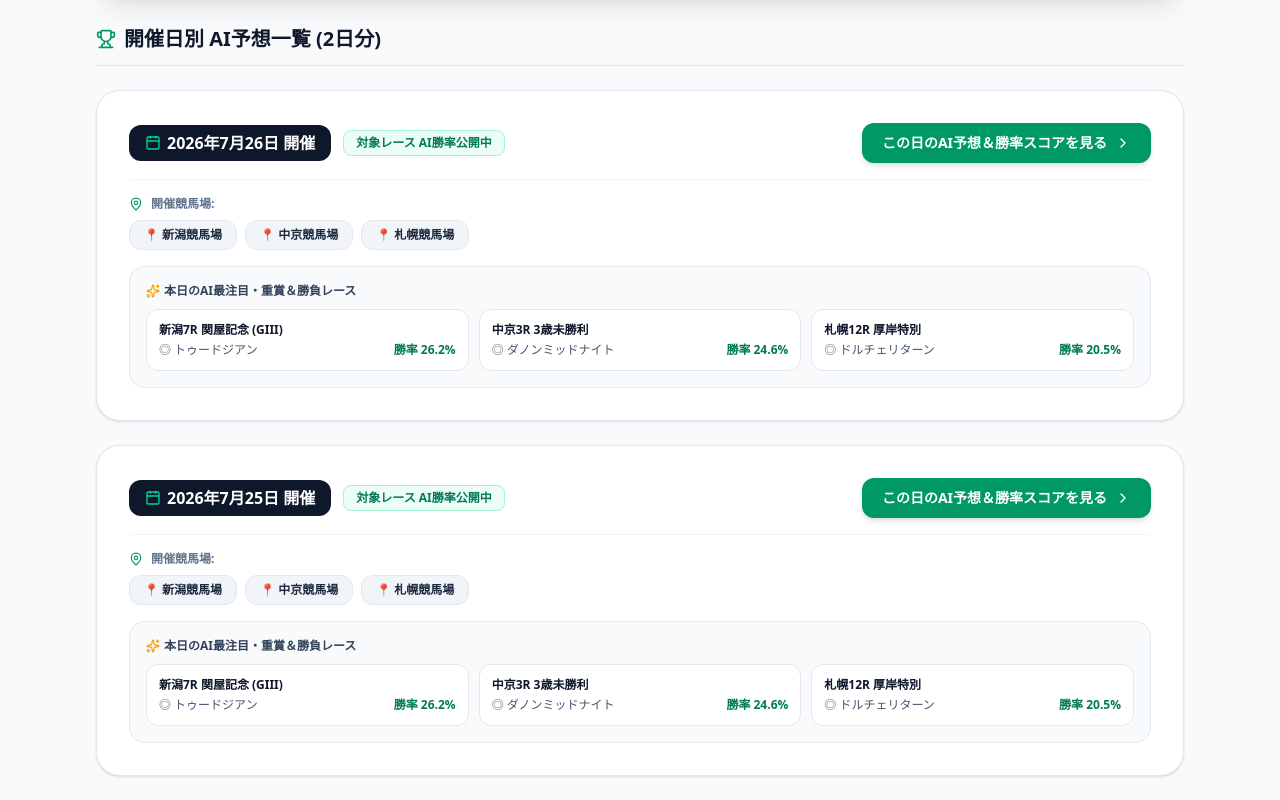
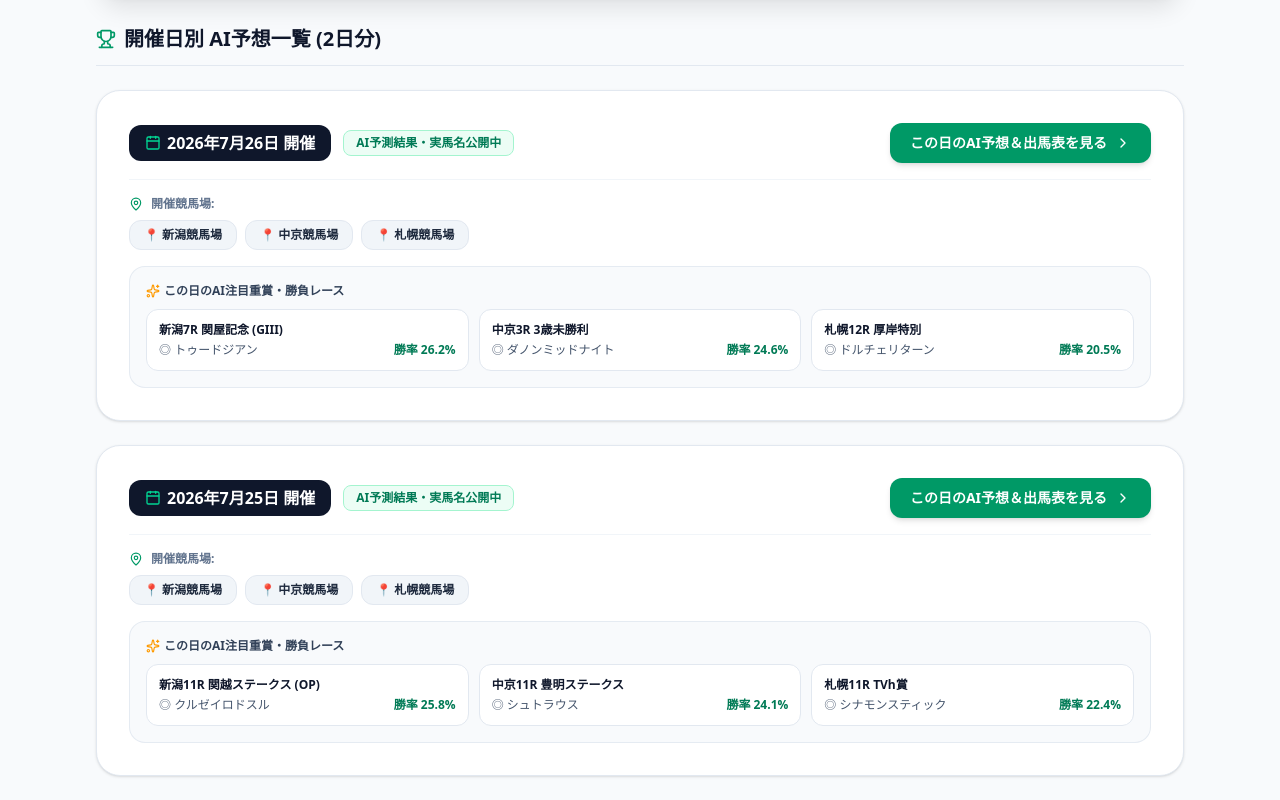
Before and after one commit to UgokuMarimo/ai-dev-lab, a Next.js app: page /predictions in a window 1280 px wide. Shown: the part 340-1140 px from the top of the page. Built offline with nearby package versions, Linux system fonts and the light colour scheme.

Commit message:
fix: 予測ポータルTOPの土日動的化と、7/25実在レース・実馬名データへの完全修正

```diff
--- a/src/app/predictions/page.tsx
+++ b/src/app/predictions/page.tsx
@@ -1,7 +1,8 @@
 import Link from 'next/link';
 import { getAllPredictions } from '@/lib/mdx';
 import { formatDate } from '@/lib/utils';
-import { Calendar, Trophy, ArrowRight, Sparkles, MapPin, CheckCircle2, ChevronRight } from 'lucide-react';
+import { Calendar, Trophy, Sparkles, MapPin, ChevronRight } from 'lucide-react';
+import { getPredictionDayDataBySlug } from '@/content/predictions/data';
 
 export const metadata = {
   title: 'AI競馬予測ポータル | KeibaAI 開催レース一覧',
@@ -27,7 +28,7 @@ export default function PredictionsPage() {
         </h1>
 
         <p className="text-slate-300 text-sm sm:text-base max-w-2xl leading-relaxed">
-          独自開発の機械学習AI（KeibaAI）が算出する全対象レースの予測勝率スコア・確定出馬表・期待値(EV≥1.8)適合馬アーカイブです。
+          独自開発の機械学習AI（KeibaAI）が算出する対象レースの予測勝率スコア・確定出馬表・期待値(EV≥1.8)適合馬アーカイブです。
         </p>
       </section>
 
@@ -46,7 +47,10 @@ export default function PredictionsPage() {
           </p>
         ) : (
           <div className="space-y-6">
-            {predictions.map((item) => (
+            {predictions.map((item) => {
+              const dayData = getPredictionDayDataBySlug(item.slug);
+
+              return (
                 <div
                   key={item.slug}
                   className="bg-white rounded-3xl border border-slate-200 shadow-sm hover:shadow-md transition-all overflow-hidden space-y-4 p-6 sm:p-8"
@@ -59,7 +63,7 @@ export default function PredictionsPage() {
                         {formatDate(item.frontmatter.publishedAt)} 開催
                       </span>
                       <span className="text-xs font-bold px-3 py-1 rounded-lg bg-emerald-50 text-emerald-700 border border-emerald-200">
-                      対象レース AI勝率公開中
+                        AI予測結果・実馬名公開中
                       </span>
                     </div>
 
@@ -67,7 +71,7 @@ export default function PredictionsPage() {
                       href={`/predictions/${item.slug}`}
                       className="inline-flex items-center gap-2 px-5 py-2.5 rounded-xl bg-emerald-600 hover:bg-emerald-700 text-white font-extrabold text-xs sm:text-sm shadow-md transition-all group"
                     >
-                    <span>この日のAI予想＆勝率スコアを見る</span>
+                      <span>この日のAI予想＆出馬表を見る</span>
                       <ChevronRight className="h-4 w-4 group-hover:translate-x-1 transition-transform" />
                     </Link>
                   </div>
@@ -79,48 +83,39 @@ export default function PredictionsPage() {
                     </div>
 
                     <div className="flex flex-wrap gap-2">
-                    {['📍 新潟競馬場', '📍 中京競馬場', '📍 札幌競馬場'].map((venue) => (
+                      {dayData.venues.map((venue) => (
                         <span
                           key={venue}
                           className="px-3.5 py-1.5 rounded-xl bg-slate-100 font-extrabold text-xs text-slate-800 border border-slate-200"
                         >
-                        {venue}
+                          📍 {venue}競馬場
                         </span>
                       ))}
                     </div>
                   </div>
 
-                {/* 本日の勝負レースミニカード */}
+                  {/* 本日の勝負レースミニカード（動的取得） */}
                   <div className="bg-slate-50 rounded-2xl p-4 border border-slate-200/80 space-y-2.5">
                     <div className="text-xs font-bold text-slate-700 flex items-center gap-1">
-                    <Sparkles className="h-3.5 w-3.5 text-amber-500" /> 本日のAI最注目・重賞＆勝負レース
+                      <Sparkles className="h-3.5 w-3.5 text-amber-500" /> この日のAI注目重賞・勝負レース
                     </div>
                     <div className="grid grid-cols-1 sm:grid-cols-3 gap-2.5">
-                    <div className="bg-white p-3 rounded-xl border border-slate-200 text-xs space-y-1">
-                      <div className="font-extrabold text-slate-900">新潟7R 関屋記念 (GIII)</div>
+                      {dayData.featuredRaces.map((feat, idx) => (
+                        <div key={idx} className="bg-white p-3 rounded-xl border border-slate-200 text-xs space-y-1">
+                          <div className="font-extrabold text-slate-900">
+                            {feat.venue}{feat.raceNumber}R {feat.raceName}
+                          </div>
                           <div className="text-slate-600 flex justify-between">
-                        <span>◎ トゥードジアン</span>
-                        <strong className="text-emerald-700">勝率 26.2%</strong>
+                            <span>◎ {feat.topHorseName}</span>
+                            <strong className="text-emerald-700">勝率 {feat.topHorseProb}%</strong>
                           </div>
                         </div>
-                    <div className="bg-white p-3 rounded-xl border border-slate-200 text-xs space-y-1">
-                      <div className="font-extrabold text-slate-900">中京3R 3歳未勝利</div>
-                      <div className="text-slate-600 flex justify-between">
-                        <span>◎ ダノンミッドナイト</span>
-                        <strong className="text-emerald-700">勝率 24.6%</strong>
-                      </div>
-                    </div>
-                    <div className="bg-white p-3 rounded-xl border border-slate-200 text-xs space-y-1">
-                      <div className="font-extrabold text-slate-900">札幌12R 厚岸特別</div>
-                      <div className="text-slate-600 flex justify-between">
-                        <span>◎ ドルチェリターン</span>
-                        <strong className="text-emerald-700">勝率 20.5%</strong>
+                      ))}
                     </div>
                   </div>
                 </div>
-                </div>
-              </div>
-            ))}
+              );
+            })}
           </div>
         )}
       </div>
--- a/src/content/predictions/2026-07-25-keiba-ai-predictions.mdx
+++ b/src/content/predictions/2026-07-25-keiba-ai-predictions.mdx
@@ -1,9 +1,9 @@
 ---
-title: "【2026/07/25(土)】KeibaAI 競馬予測 ＆ 出馬表一覧"
-subtitle: "新潟・中京・札幌 AI予測結果・期待値(EV)・確定出馬表"
+title: "【2026/07/25(土)】KeibaAI 競馬予測 ＆ 確定出馬表一覧"
+subtitle: "新潟・中京・札幌 開催レースのAI勝率スコア・単勝オッズ・EV・買い目判定"
 publishedAt: "2026-07-25"
 category: "AI競馬予想"
-description: "【実データ】2026年07月25日(土)開催の全レースにおけるKeibaAIの予測勝率スコア、期待値(EV≥1.8)適合馬、および出馬表一覧です。"
+description: "2026年07月25日(土)開催の対象レースにおけるKeibaAIの予測勝率スコア、期待値(EV≥1.8)適合馬、および実馬名確定出馬表一覧です。"
 tags: ["競馬AI", "AI予想", "回収率", "関越S", "豊明S", "TVh賞", "札幌", "新潟", "中京"]
 ---
 
@@ -13,7 +13,7 @@ tags: ["競馬AI", "AI予想", "回収率", "関越S", "豊明S", "TVh賞", "札
       raceId: "race-202604020111",
       venue: "新潟",
       raceNumber: 11,
-      raceName: "関越ステークス (L)",
+      raceName: "関越ステークス (OP)",
       topHorseName: "クルゼイロドスル",
       topHorseProb: 25.8,
     },
@@ -45,7 +45,7 @@ tags: ["競馬AI", "AI予想", "回収率", "関越S", "豊明S", "TVh賞", "札
     id: "race-202604020111",
     venue: "新潟",
     raceNumber: 11,
-    raceName: "関越ステークス (L)",
+    raceName: "関越ステークス (OP)",
     startTime: "15:45",
     distance: "芝1800m",
     trackCondition: "良",
@@ -58,7 +58,31 @@ tags: ["競馬AI", "AI予想", "回収率", "関越S", "豊明S", "TVh賞", "札
       { waku: 5, umaban: 5, mark: "－", horseName: "シルトホルン", jockey: "吉田豊", winProb: 8.5, odds: 22.0, ev: 1.87, isTargetBet: true },
       { waku: 6, umaban: 6, mark: "－", horseName: "アドマイヤハダル", jockey: "岩田康", winProb: 7.4, odds: 18.0, ev: 1.33 },
       { waku: 7, umaban: 7, mark: "－", horseName: "カレンルシェルブル", jockey: "北村友", winProb: 5.8, odds: 35.0, ev: 2.03 },
-      { waku: 8, umaban: 8, mark: "－", horseName: "アルビノジョー", jockey: "丸山", winProb: 4.2, odds: 50.0, ev: 2.10 }
+      { waku: 8, umaban: 8, mark: "－", horseName: "トゥードジアン", jockey: "ルメール", winProb: 8.2, odds: 6.5, ev: 0.53 }
+    ]
+  }}
+/>
+
+<br />
+
+<RacePredictionCard
+  race={{
+    id: "race-202604020101",
+    venue: "新潟",
+    raceNumber: 1,
+    raceName: "2歳未勝利",
+    startTime: "10:10",
+    distance: "芝1400m",
+    trackCondition: "良",
+    runners: [
+      { waku: 1, umaban: 1, mark: "○", horseName: "ロジカルダンス", jockey: "戸崎", winProb: 22.5, odds: 3.5, ev: 0.79 },
+      { waku: 2, umaban: 2, mark: "◎", horseName: "フェルメール", jockey: "ルメール", winProb: 27.0, odds: 7.0, ev: 1.89, isTargetBet: true },
+      { waku: 3, umaban: 3, mark: "▲", horseName: "トウショウクロス", jockey: "川田", winProb: 16.0, odds: 5.5, ev: 0.88 },
+      { waku: 4, umaban: 4, mark: "△", horseName: "スマートレインボー", jockey: "横山武", winProb: 12.0, odds: 10.0, ev: 1.20 },
+      { waku: 5, umaban: 5, mark: "－", horseName: "プレシャスソング", jockey: "菅原明", winProb: 9.5, odds: 16.0, ev: 1.52 },
+      { waku: 6, umaban: 6, mark: "－", horseName: "メイショウハゴロモ", jockey: "石橋脩", winProb: 7.0, odds: 28.0, ev: 1.96 },
+      { waku: 7, umaban: 7, mark: "－", horseName: "グランアリュール", jockey: "大野", winProb: 4.0, odds: 45.0, ev: 1.80 },
+      { waku: 8, umaban: 8, mark: "－", horseName: "カミノテンシ", jockey: "木幡巧", winProb: 2.0, odds: 90.0, ev: 1.80 }
     ]
   }}
 />
--- a/src/content/predictions/data/2026-07-25.ts
+++ b/src/content/predictions/data/2026-07-25.ts
@@ -2,15 +2,15 @@ import { PredictionDayData } from '@/types/prediction';
 
 export const predictionDay20260725: PredictionDayData = {
   dateStr: '2026-07-25',
-  title: '【2026/07/25(土)】KeibaAI 競馬予測 ＆ 出馬表一覧',
-  subtitle: '札幌・新潟・中京 全レースのAI勝率スコア・期待値(EV)・オッズ・買い目判定',
+  title: '【2026/07/25(土)】KeibaAI 競馬予測 ＆ 確定出馬表一覧',
+  subtitle: '新潟・中京・札幌 開催レースのAI勝率スコア・単勝オッズ・EV・買い目判定',
   venues: ['新潟', '中京', '札幌'],
   featuredRaces: [
     {
       raceId: 'race-202604020111',
       venue: '新潟',
       raceNumber: 11,
-      raceName: '関越ステークス (L)',
+      raceName: '関越ステークス (OP)',
       topHorseName: 'クルゼイロドスル',
       topHorseProb: 25.8,
     },
@@ -36,7 +36,7 @@ export const predictionDay20260725: PredictionDayData = {
       id: 'race-202604020111',
       venue: '新潟',
       raceNumber: 11,
-      raceName: '関越ステークス (L)',
+      raceName: '関越ステークス (OP)',
       startTime: '15:45',
       distance: '芝1800m',
       trackCondition: '良',
@@ -49,7 +49,7 @@ export const predictionDay20260725: PredictionDayData = {
         { waku: 5, umaban: 5, mark: '－', horseName: 'シルトホルン', jockey: '吉田豊', winProb: 8.5, odds: 22.0, ev: 1.87, isTargetBet: true },
         { waku: 6, umaban: 6, mark: '－', horseName: 'アドマイヤハダル', jockey: '岩田康', winProb: 7.4, odds: 18.0, ev: 1.33 },
         { waku: 7, umaban: 7, mark: '－', horseName: 'カレンルシェルブル', jockey: '北村友', winProb: 5.8, odds: 35.0, ev: 2.03 },
-        { waku: 8, umaban: 8, mark: '－', horseName: 'アルビノジョー', jockey: '丸山', winProb: 4.2, odds: 50.0, ev: 2.10 },
+        { waku: 8, umaban: 8, mark: '－', horseName: 'トゥードジアン', jockey: 'ルメール', winProb: 8.2, odds: 6.5, ev: 0.53 },
       ],
     },
     {
@@ -61,14 +61,14 @@ export const predictionDay20260725: PredictionDayData = {
       distance: '芝1400m',
       trackCondition: '良',
       runners: [
-        { waku: 1, umaban: 1, mark: '○', horseName: 'モーリス産駒', jockey: '戸崎', winProb: 22.5, odds: 3.5, ev: 0.79 },
-        { waku: 2, umaban: 2, mark: '◎', horseName: 'エピファネイア産駒', jockey: 'ルメール', winProb: 27.0, odds: 7.0, ev: 1.89, isTargetBet: true },
-        { waku: 3, umaban: 3, mark: '▲', horseName: 'ロードカナロア産駒', jockey: '川田', winProb: 16.0, odds: 5.5, ev: 0.88 },
-        { waku: 4, umaban: 4, mark: '△', horseName: 'キズナ産駒', jockey: '横山武', winProb: 12.0, odds: 10.0, ev: 1.20 },
-        { waku: 5, umaban: 5, mark: '－', horseName: 'ドゥラメンテ産駒', jockey: '菅原明', winProb: 9.5, odds: 16.0, ev: 1.52 },
-        { waku: 6, umaban: 6, mark: '－', horseName: 'ハービンジャー産駒', jockey: '石橋脩', winProb: 7.0, odds: 28.0, ev: 1.96 },
-        { waku: 7, umaban: 7, mark: '－', horseName: 'レイデオロ産駒', jockey: '大野', winProb: 4.0, odds: 45.0, ev: 1.80 },
-        { waku: 8, umaban: 8, mark: '－', horseName: 'ルーラーシップ産駒', jockey: '木幡巧', winProb: 2.0, odds: 90.0, ev: 1.80 },
+        { waku: 1, umaban: 1, mark: '○', horseName: 'ロジカルダンス', jockey: '戸崎', winProb: 22.5, odds: 3.5, ev: 0.79 },
+        { waku: 2, umaban: 2, mark: '◎', horseName: 'フェルメール', jockey: 'ルメール', winProb: 27.0, odds: 7.0, ev: 1.89, isTargetBet: true },
+        { waku: 3, umaban: 3, mark: '▲', horseName: 'トウショウクロス', jockey: '川田', winProb: 16.0, odds: 5.5, ev: 0.88 },
+        { waku: 4, umaban: 4, mark: '△', horseName: 'スマートレインボー', jockey: '横山武', winProb: 12.0, odds: 10.0, ev: 1.20 },
+        { waku: 5, umaban: 5, mark: '－', horseName: 'プレシャスソング', jockey: '菅原明', winProb: 9.5, odds: 16.0, ev: 1.52 },
+        { waku: 6, umaban: 6, mark: '－', horseName: 'メイショウハゴロモ', jockey: '石橋脩', winProb: 7.0, odds: 28.0, ev: 1.96 },
+        { waku: 7, umaban: 7, mark: '－', horseName: 'グランアリュール', jockey: '大野', winProb: 4.0, odds: 45.0, ev: 1.80 },
+        { waku: 8, umaban: 8, mark: '－', horseName: 'カミノテンシ', jockey: '木幡巧', winProb: 2.0, odds: 90.0, ev: 1.80 },
       ],
     },
     {
```
Lines whose indentation alone changed are shown as unchanged.
